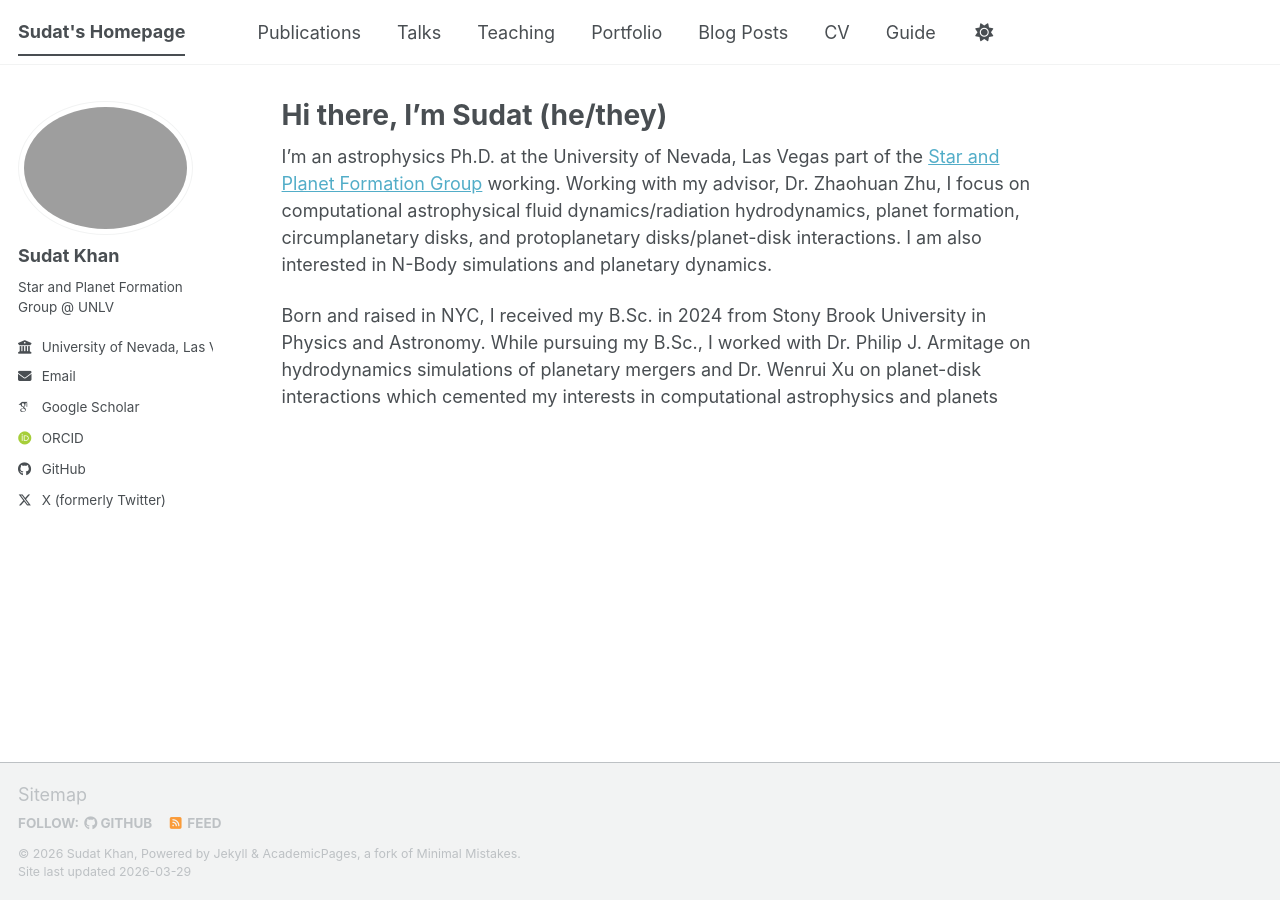
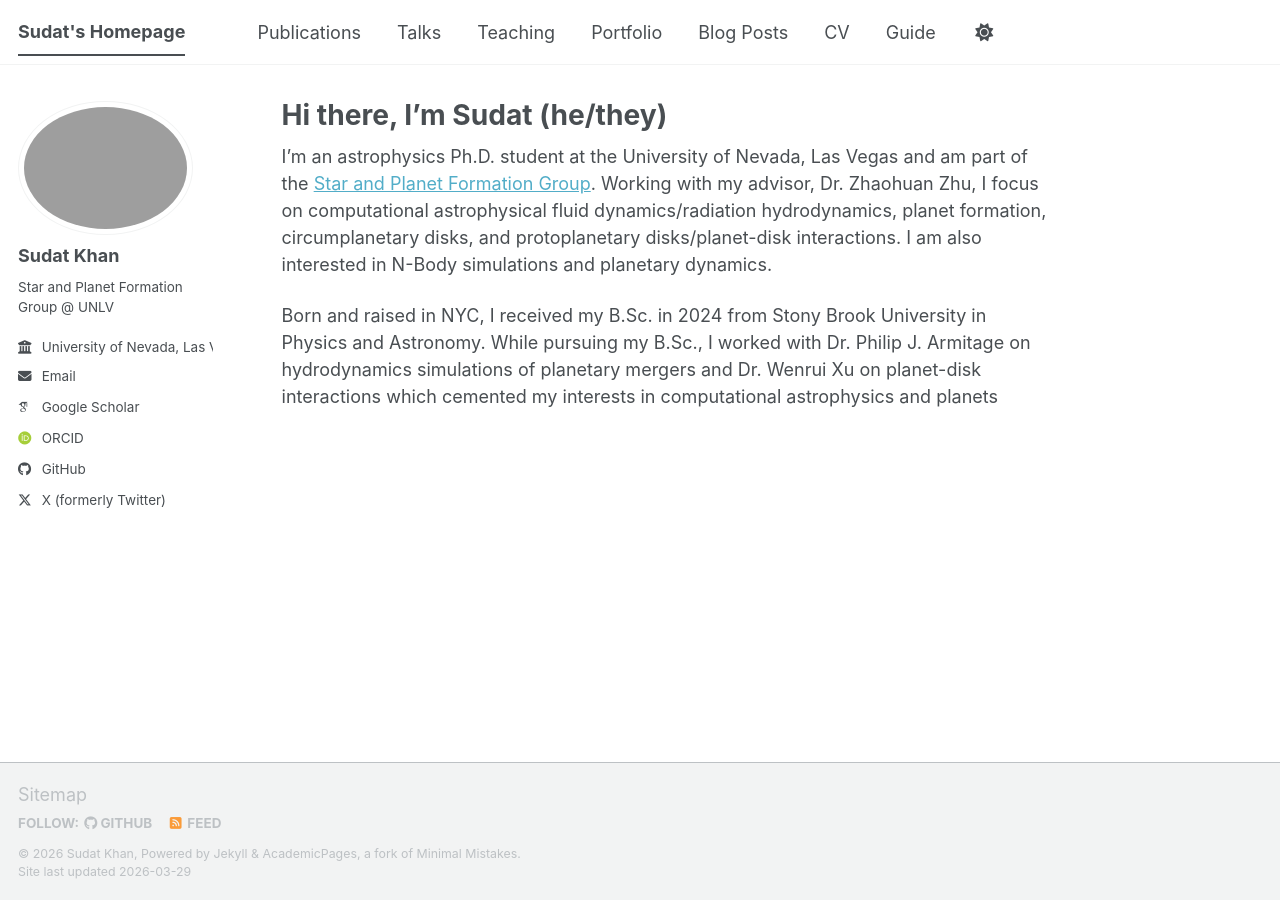
Before and after one commit to SudatKhan/sudatkhan.github.io, a Jekyll site: the page built from _pages/about.md, in a window 1280 px wide. Built offline with Jekyll 4.4.1, drawn with Linux system fonts in a browser that asks for light colours; some web fonts are replaced; a script bundle is joined from its source files by our own code; library files that are not in the unit come from our copies.

Commit message:
about.md

```diff
--- a/_pages/about.md
+++ b/_pages/about.md
@@ -7,6 +7,6 @@ redirect_from:
   - /about.html
 ---
 
-I'm an astrophysics Ph.D. at the University of Nevada, Las Vegas part of the [Star and Planet Formation Group](https://unlv-spfg.github.io) working. Working with my advisor, Dr. Zhaohuan Zhu, I focus on computational astrophysical fluid dynamics/radiation hydrodynamics, planet formation, circumplanetary disks, and protoplanetary disks/planet-disk interactions. I am also interested in N-Body simulations and planetary dynamics.
+I'm an astrophysics Ph.D. student at the University of Nevada, Las Vegas and am part of the [Star and Planet Formation Group](https://unlv-spfg.github.io). Working with my advisor, Dr. Zhaohuan Zhu, I focus on computational astrophysical fluid dynamics/radiation hydrodynamics, planet formation, circumplanetary disks, and protoplanetary disks/planet-disk interactions. I am also interested in N-Body simulations and planetary dynamics.
 
  Born and raised in NYC, I received my B.Sc. in 2024 from Stony Brook University in Physics and Astronomy. While pursuing my B.Sc., I worked with Dr. Philip J. Armitage on hydrodynamics simulations of planetary mergers and Dr. Wenrui Xu on planet-disk interactions which cemented my interests in computational astrophysics and planets
```
